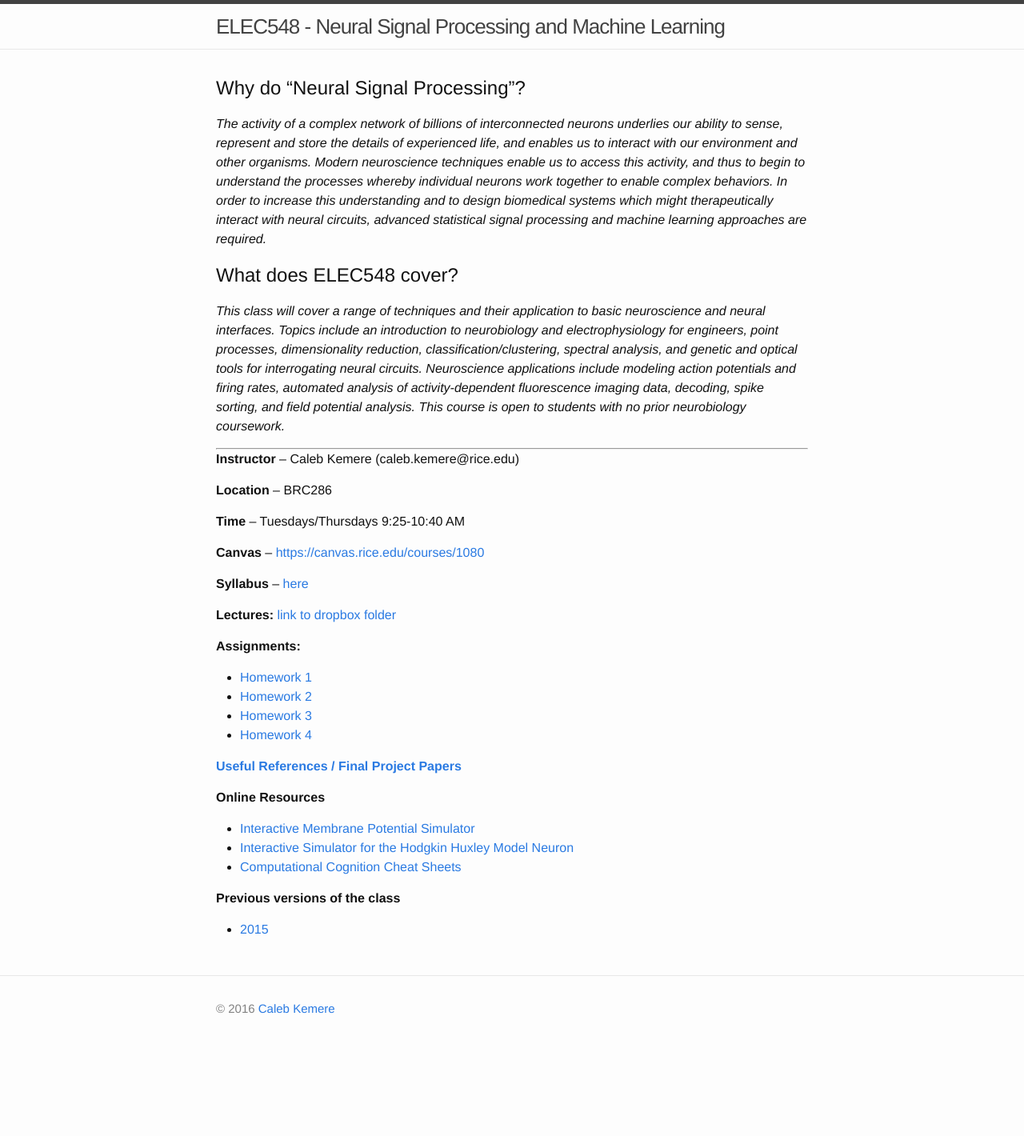
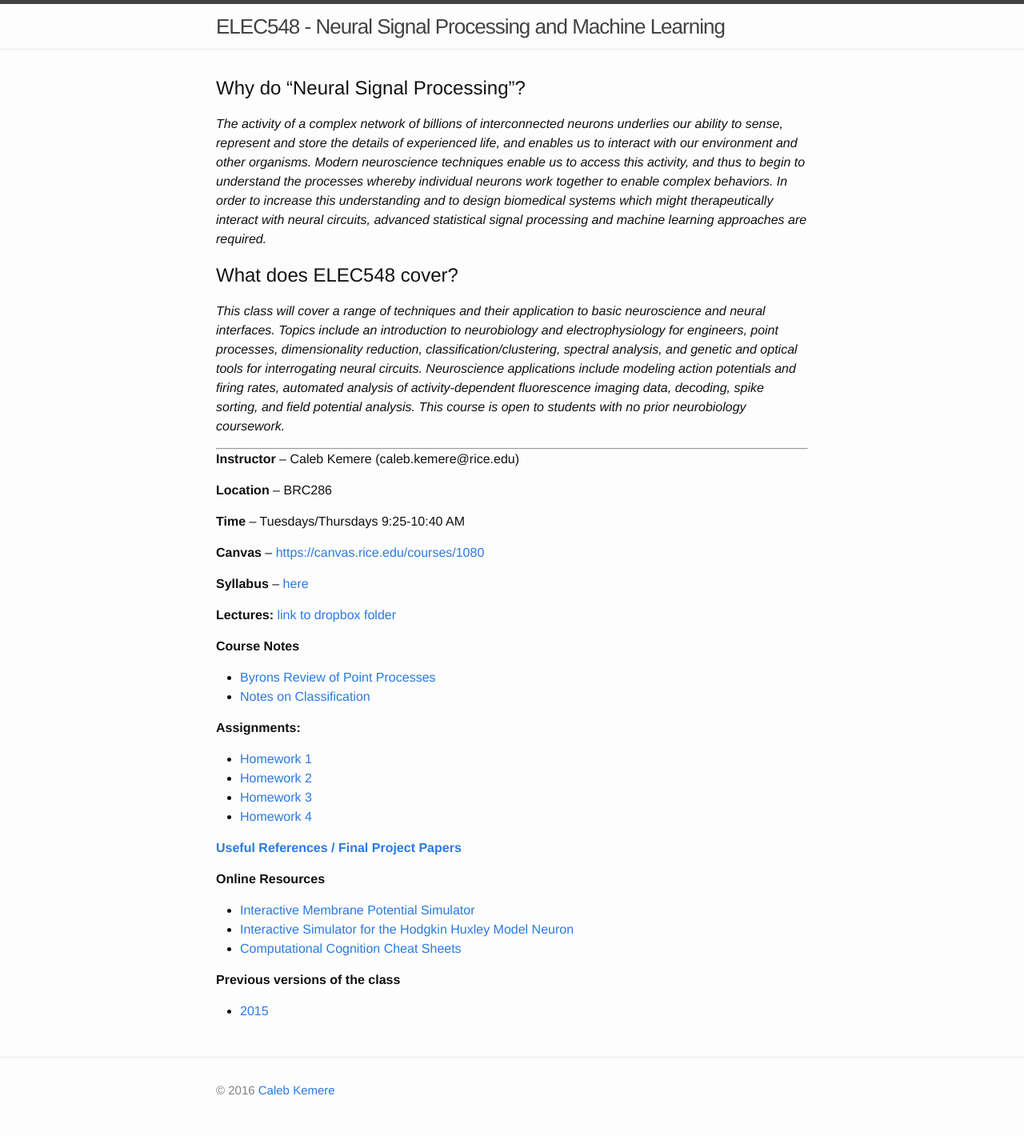
Before and after one commit to elec548/elec548.github.io, a Jekyll site: the page built from index.md, in a window 1280 px wide. Shown: the whole page at 80% size. Built offline with Jekyll 4.4.1, drawn with Linux system fonts in a browser that asks for light colours; before the commit the page ends 1318 px from its top, so only the background shows below that.

Commit message:
Also added notes to home page

```diff
--- a/index.md
+++ b/index.md
@@ -45,6 +45,13 @@
 
 **Lectures:** [link to dropbox folder](https://www.dropbox.com/sh/quzu5x79gktfww5/AACRFtncDVpCtgqkZFZmD0TWa?dl=0)
 
+**Course Notes**
+
+  + [Byrons Review of Point
+  Processes](https://github.com/ckemere/CourseNotes/blob/master/NeuralSignalProcessing/PoissonNotes/PoissProcRev.pdf)
+  + [Notes on Classification
+  ](https://github.com/ckemere/CourseNotes/blob/master/NeuralSignalProcessing/Classification/Classification.pdf)
+
 **Assignments:**
 
   + [Homework 1](/Assignments/hw1.html)
```
